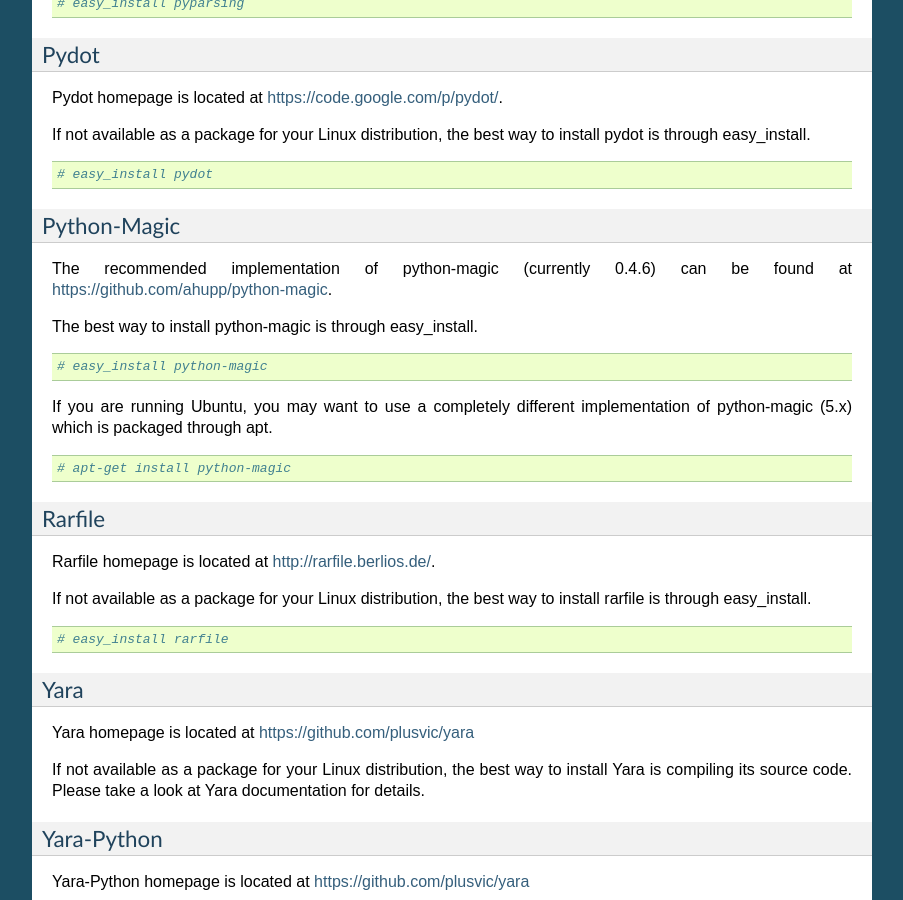
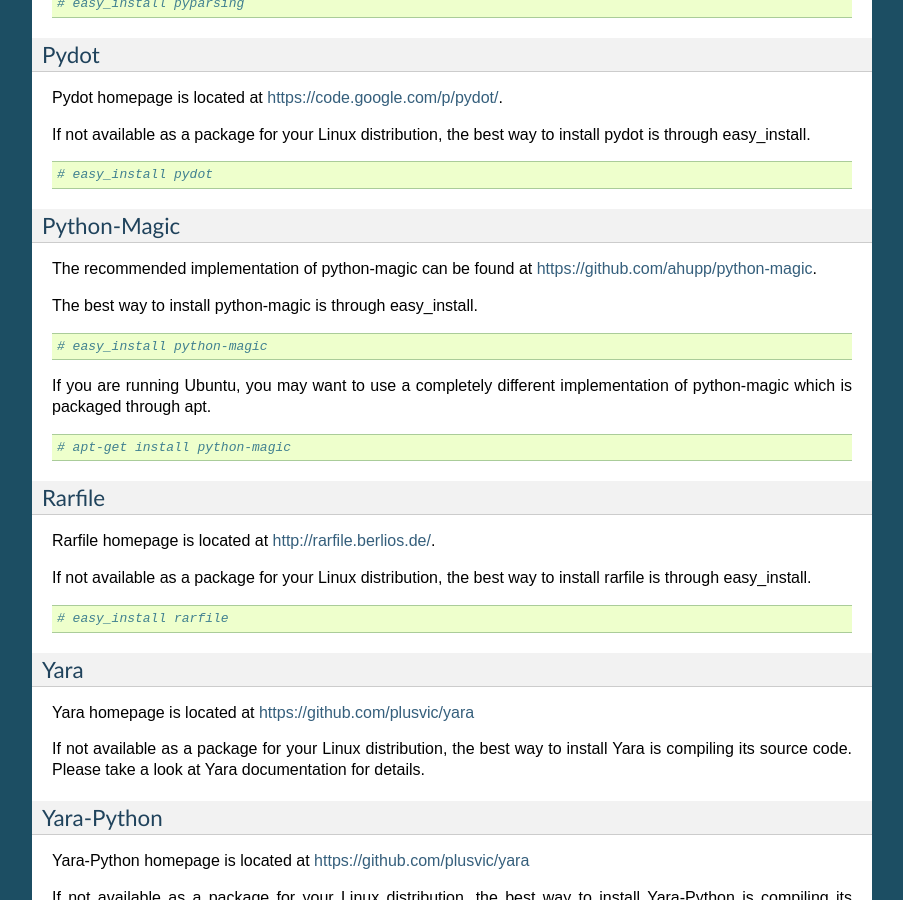
Before and after one commit to buffer/thug, a Sphinx documentation site: the page built from doc/source/build.rst, in a window 1280 px wide and 900 px high, scrolled down 5202 px. Shown: the whole window, without its empty margins (198-1101 px from the left). Built offline with Sphinx 7.4.7, drawn with Linux system fonts in a browser that asks for light colours.

Commit message:
Minor change

```diff
--- a/doc/source/build.rst
+++ b/doc/source/build.rst
@@ -372,8 +372,8 @@
 Python-Magic
 ^^^^^^^^^^^^
 
-The recommended implementation of python-magic (currently 0.4.6) can be
-found at https://github.com/ahupp/python-magic.
+The recommended implementation of python-magic can be found at
+https://github.com/ahupp/python-magic.
 
 The best way to install python-magic is through easy_install.
 
@@ -382,7 +382,7 @@
         # easy_install python-magic
 
 If you are running Ubuntu, you may want to use a completely different
-implementation of python-magic (5.x) which is packaged through apt.
+implementation of python-magic which is packaged through apt.
 
 .. code-block:: sh
 
```
